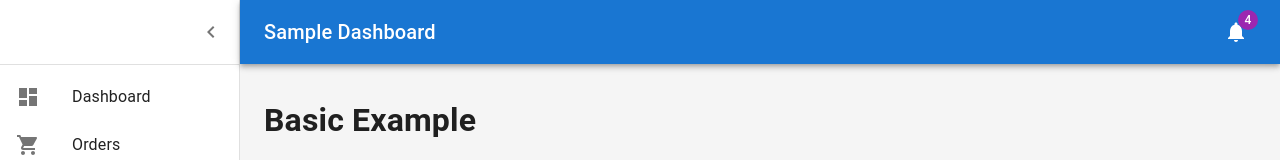
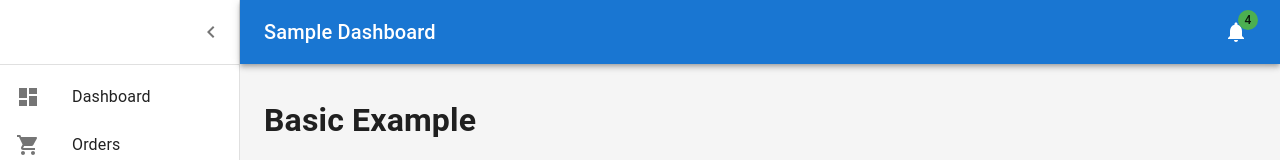
Before and after one commit to prabhakaryalla/react-template, a React (Create React App) app: page / in a window 1280 px wide. Shown: the top 160 px of the page. Built offline with nearby package versions, Linux system fonts and the light colour scheme.

Commit message:
theme changes

```diff
--- a/src/layout/Layout.tsx
+++ b/src/layout/Layout.tsx
@@ -16,6 +16,7 @@ import MenuIcon from '@mui/icons-material/Menu';
 import ChevronLeftIcon from '@mui/icons-material/ChevronLeft';
 import NotificationsIcon from '@mui/icons-material/Notifications';
 import SideNavigation from './SideNavigation';
+import { getTheme } from './Theme';
 
 
 function Copyright(props: any) {
@@ -81,8 +82,6 @@ const Drawer = styled(MuiDrawer, { shouldForwardProp: (prop) => prop !== 'open'
   }),
 );
 
-// TODO remove, this demo shouldn't need to reset the theme.
-const defaultTheme = createTheme();
 
 export default function Layout(props: any) {
   const [open, setOpen] = React.useState(true);
@@ -91,7 +90,6 @@ export default function Layout(props: any) {
   };
 
   return (
-    <ThemeProvider theme={defaultTheme}>
       <Box sx={{ display: 'flex' }}>
         <CssBaseline />
         <AppBar position="absolute" open={open}>
@@ -165,6 +163,5 @@ export default function Layout(props: any) {
           </Container>
         </Box>
       </Box>
-    </ThemeProvider>
   );
 }
--- a/src/layout/Theme.ts
+++ b/src/layout/Theme.ts
@@ -5,7 +5,7 @@ export const getTheme = () => {
     return createTheme({
         palette: {
             primary: {
-              main: blue[500],
+              main: blue[700],
             },
             secondary: {
               main: green[500],
@@ -27,6 +27,16 @@ export const getTheme = () => {
                 fontFamily: '"Roboto Mono", "Courier New", Courier, monospace',
                 textTransform: 'none'
               }
+        },
+        components: {
+          MuiButton: {
+            styleOverrides: {
+              root: {
+                textTransform: 'none',
+                padding: "2px 20px",
+              }
+            }
+          }
         }
     })
 
```
